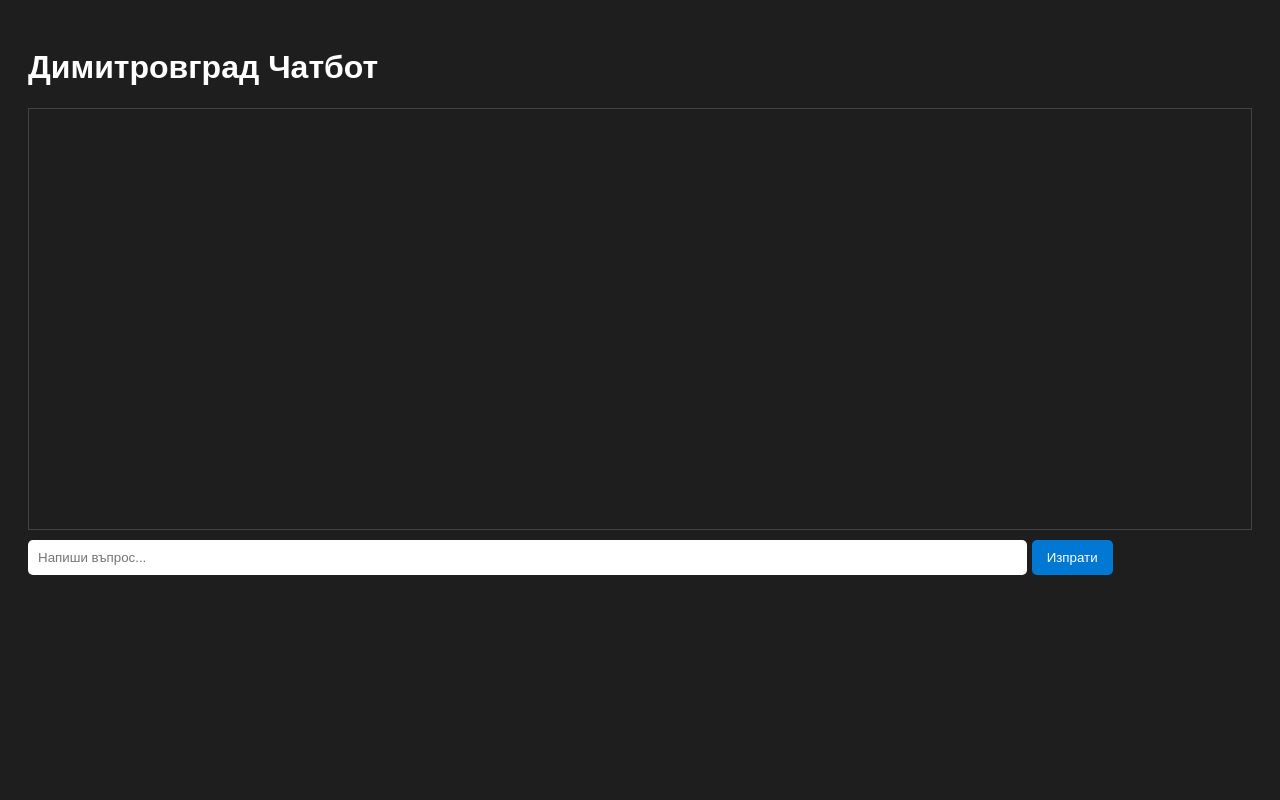
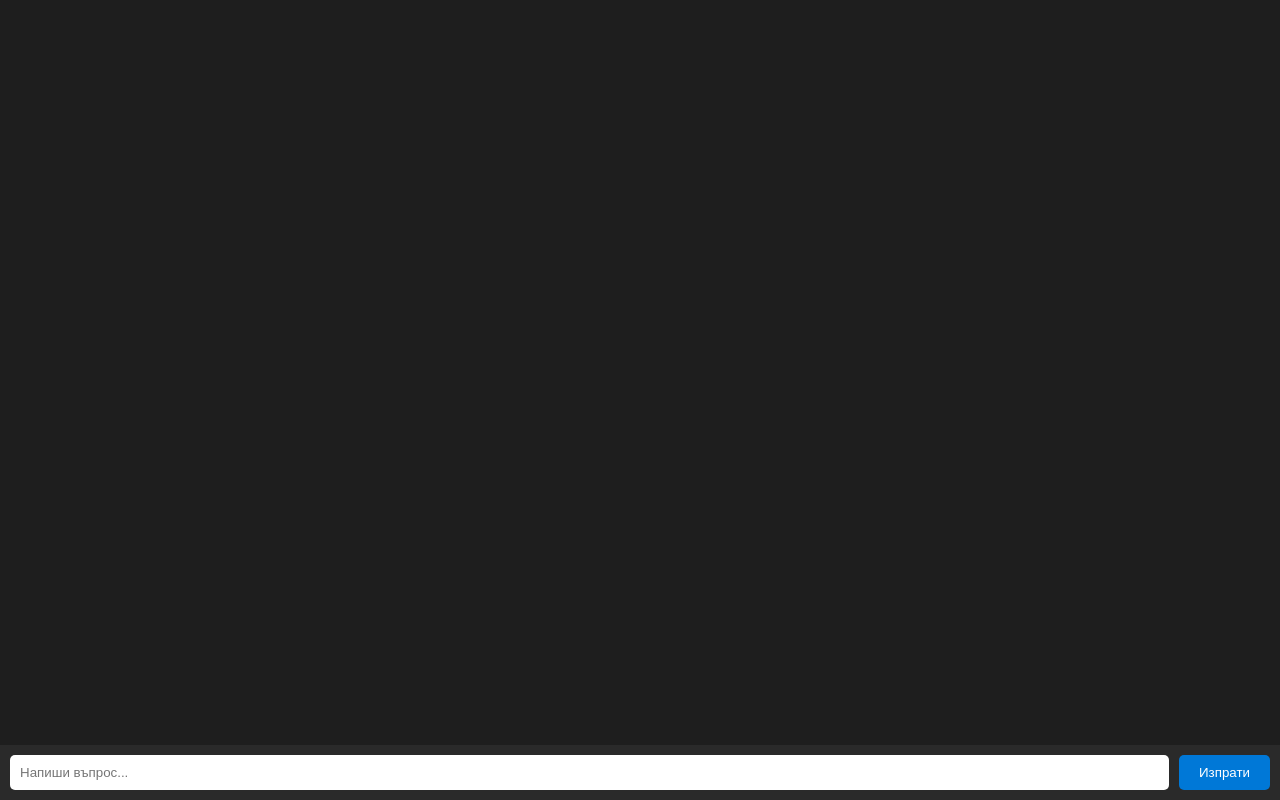
Before and after one commit to Deyan80/dimitrovgrad-chatbot, a Flask app: page / in a window 1280 px wide. Run offline with Flask 3, Linux system fonts and the light colour scheme.

Commit message:
Update index.html

```diff
--- a/templates/index.html
+++ b/templates/index.html
@@ -4,67 +4,111 @@
     <meta charset="UTF-8">
     <title>Димитровград Чатбот</title>
     <style>
-        body { font-family: Arial, sans-serif; background-color: #1e1e1e; color: #fff; padding: 20px; }
-        #chat { border: 1px solid #444; padding: 10px; height: 400px; overflow-y: auto; margin-bottom: 10px; }
-        #userInput { width: 80%; padding: 10px; border: none; border-radius: 5px; }
-        #sendBtn { padding: 10px 15px; border: none; border-radius: 5px; background-color: #0078d4; color: #fff; cursor: pointer; }
-        .message { margin: 5px 0; }
-        .user { color: #00ffea; }
-        .bot { color: #ffa500; }
+        body {
+            background-color: #1e1e1e;
+            color: #ffffff;
+            font-family: Arial, sans-serif;
+            display: flex;
+            flex-direction: column;
+            height: 100vh;
+            margin: 0;
+        }
+        #chat {
+            flex: 1;
+            padding: 20px;
+            overflow-y: auto;
+        }
+        .message {
+            padding: 10px;
+            margin-bottom: 10px;
+            border-radius: 10px;
+            max-width: 70%;
+        }
+        .user {
+            background-color: #0078d7;
+            align-self: flex-end;
+        }
+        .bot {
+            background-color: #333333;
+            align-self: flex-start;
+        }
+        #inputForm {
+            display: flex;
+            padding: 10px;
+            background-color: #2a2a2a;
+        }
+        #inputForm input {
+            flex: 1;
+            padding: 10px;
+            border-radius: 5px;
+            border: none;
+        }
+        #inputForm button {
+            margin-left: 10px;
+            padding: 10px 20px;
+            border: none;
+            border-radius: 5px;
+            background-color: #0078d7;
+            color: white;
+            cursor: pointer;
+        }
+        a {
+            color: #00ffff;
+            text-decoration: underline;
+        }
     </style>
 </head>
 <body>
-    <h1>Димитровград Чатбот</h1>
     <div id="chat"></div>
-    <input type="text" id="userInput" placeholder="Напиши въпрос...">
-    <button id="sendBtn">Изпрати</button>
+    <form id="inputForm">
+        <input type="text" id="userInput" placeholder="Напиши въпрос..." autocomplete="off">
+        <button type="submit">Изпрати</button>
+    </form>
 
     <script>
         const chat = document.getElementById('chat');
+        const form = document.getElementById('inputForm');
         const input = document.getElementById('userInput');
-        const sendBtn = document.getElementById('sendBtn');
 
-        function addMessage(text, sender) {
+        function addMessage(text, sender, isHTML=false) {
             const div = document.createElement('div');
             div.classList.add('message', sender);
-            div.textContent = text;
+            if (isHTML) {
+                div.innerHTML = text;
+            } else {
+                div.textContent = text;
+            }
             chat.appendChild(div);
             chat.scrollTop = chat.scrollHeight;
         }
 
-        async function sendQuery() {
+        form.addEventListener('submit', async (e) => {
+            e.preventDefault();
             const query = input.value.trim();
             if (!query) return;
-
             addMessage(query, 'user');
             input.value = '';
 
             try {
                 const response = await fetch('/search', {
                     method: 'POST',
-                    headers: { 'Content-Type': 'application/json' },
-                    body: JSON.stringify({ query })
+                    headers: {'Content-Type': 'application/json'},
+                    body: JSON.stringify({query})
                 });
 
                 const data = await response.json();
 
                 if (data.error) {
                     addMessage(data.error, 'bot');
-                } else if (data.length === 0) {
-                    addMessage('Няма намерени резултати.', 'bot');
                 } else {
                     data.forEach(item => {
-                        addMessage(`${item.title} — ${item.link}`, 'bot');
+                        const linkHTML = `<a href="${item.link}" target="_blank">${item.title}</a>`;
+                        addMessage(linkHTML, 'bot', true);
                     });
                 }
             } catch (err) {
-                addMessage('Грешка при заявката.', 'bot');
+                addMessage("Грешка при връзката с сървъра.", 'bot');
             }
-        }
-
-        sendBtn.addEventListener('click', sendQuery);
-        input.addEventListener('keypress', (e) => {
-            if (e.key === 'Enter') sendQuery();
         });
     </script>
 </body>
```
